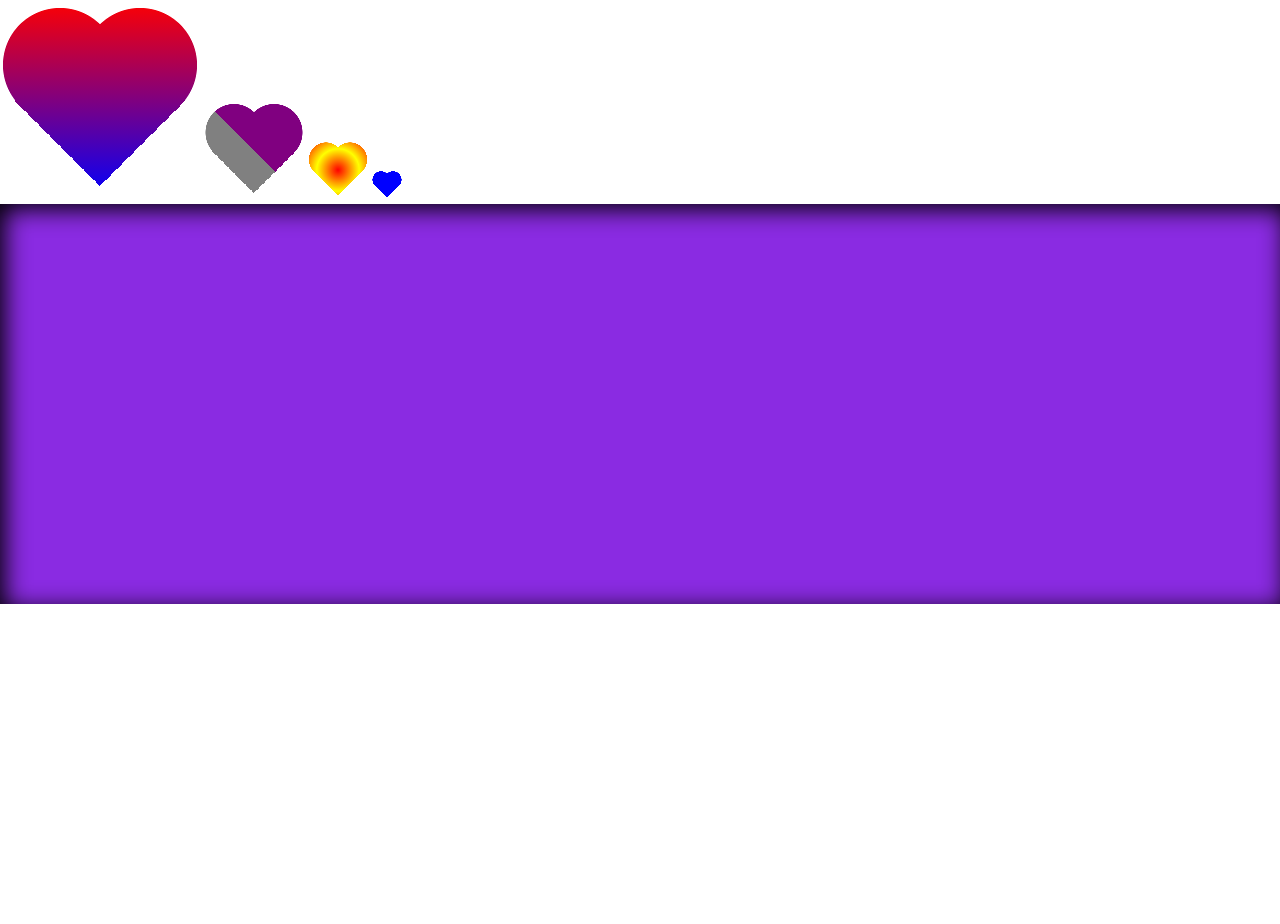
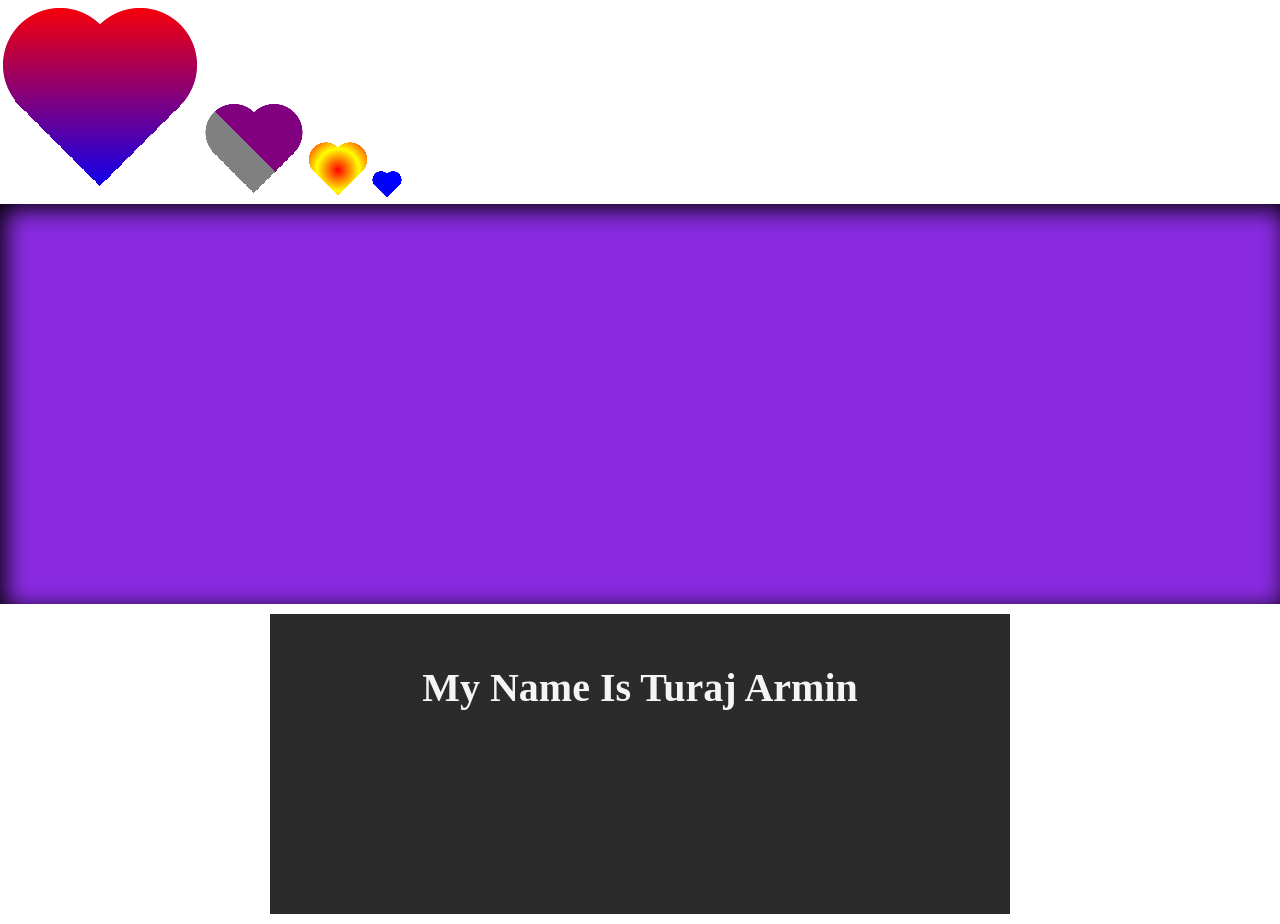
Before and after one commit to turajarmin/love, a website: page index.html in a window 1280 px wide. Before the commit the page ends 800 px from the top, so only its background shows below. Drawn offline with Linux system fonts and the light colour scheme; files whose address does not match are found by name.

Commit message:
change version 3

```diff
--- a/css/main.css
+++ b/css/main.css
@@ -31,3 +31,16 @@ div.slider{
    background-color: blueviolet;
    box-shadow:inset 5px 5px 25px black;
 }
+div.product{
+   width: 50%;
+   padding: 50px;
+   height: 200px;
+   background-color: #2b2b2b;
+   margin: 10px auto;
+}
+div.product>h1{
+   text-align: center;
+   font-size: 40px;
+   color: whitesmoke;
+   text-transform: capitalize;
+}
--- a/index.html
+++ b/index.html
@@ -17,5 +17,8 @@
     <div class="heart animate__animated animate__heartBeat animate__faster animate__infinite" style="width:30px;background:blue">
     </div>
     <div class="slider"></div>
+    <div class="product">
+        <h1>my name is turaj armin</h1>
+    </div>
 </body>
 </html>
```
